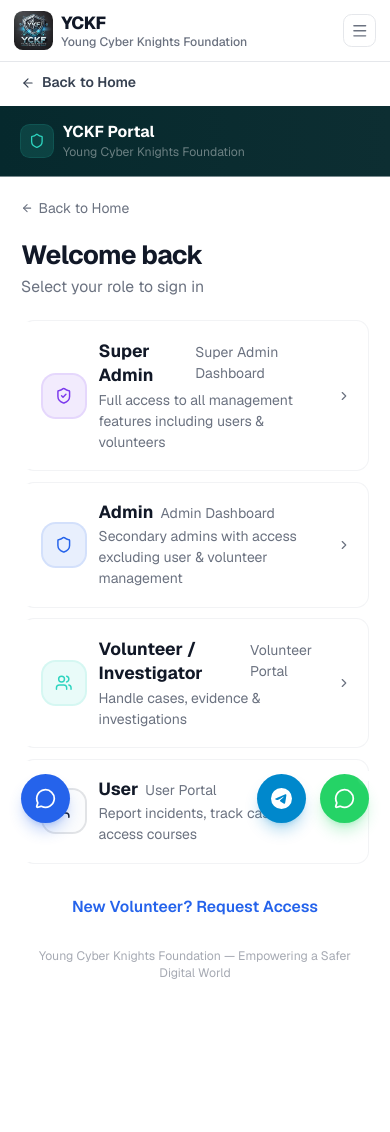
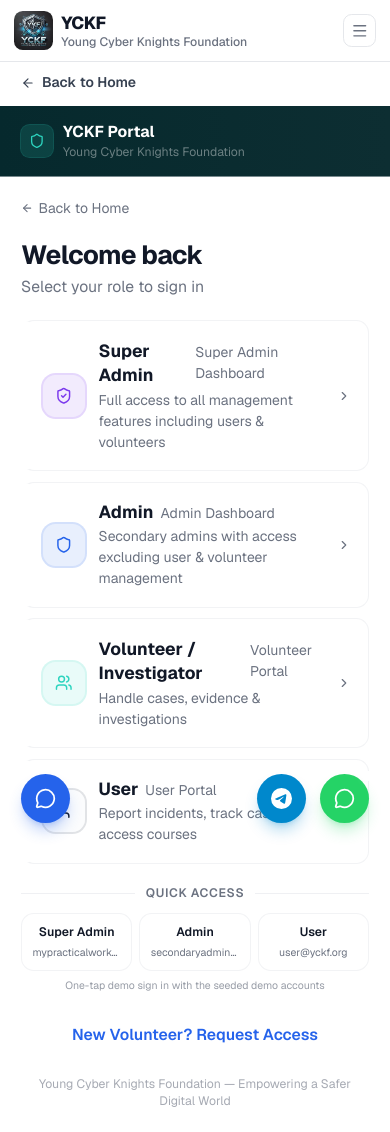
Before and after one commit to 123cyberstudent/yckf-platform, a Next.js app in the folder dashboard/: page /login in a window 390 px wide. Before the commit the page ends 1004 px from the top, so only its background shows below. Built offline with nearby package versions, Linux system fonts and the light colour scheme.

Commit message:
feat(dashboard): align login with new structure - email/phone identifier, quick demo access, forgot password

```diff
--- a/dashboard/components/auth/login-form.tsx
+++ b/dashboard/components/auth/login-form.tsx
@@ -96,11 +96,43 @@ const roles: RoleCard[] = [
 ]
 
 const loginSchema = z.object({
-  email: z.string().email('Please enter a valid email address'),
+  identifier: z.string().trim().min(1, 'Please enter your email or phone number'),
   password: z.string().min(1, 'Password is required'),
 })
 
 type LoginFormData = z.infer<typeof loginSchema>
+
+interface QuickLoginAccount {
+  role: Role
+  label: string
+  description: string
+  identifier: string
+  password: string
+}
+
+const quickLoginAccounts: QuickLoginAccount[] = [
+  {
+    role: 'super_admin',
+    label: 'Super Admin',
+    description: 'mypracticalworks@gmail.com',
+    identifier: 'mypracticalworks@gmail.com',
+    password: 'SecureSuperAdmin@2026',
+  },
+  {
+    role: 'admin',
+    label: 'Admin',
+    description: 'secondaryadmin@yckf.org',
+    identifier: 'secondaryadmin@yckf.org',
+    password: 'SecureSecondaryAdmin@2026',
+  },
+  {
+    role: 'user',
+    label: 'User',
+    description: 'user@yckf.org',
+    identifier: 'user@yckf.org',
+    password: 'SecureUser@2026',
+  },
+]
 
 function BrandingPanel() {
   return (
@@ -202,7 +234,7 @@ export function LoginForm() {
   } = useForm<LoginFormData>({
     resolver: zodResolver(loginSchema),
     defaultValues: {
-      email: '',
+      identifier: '',
       password: '',
     },
   })
@@ -216,6 +248,16 @@ export function LoginForm() {
     setShowPassword(false)
   }
 
+  function handleQuickLogin(role: Role, identifier: string, password: string) {
+    setSelectedRole(role)
+    setOtpState(null)
+    setOtpCode('')
+    setOtpError(null)
+    setError(null)
+    reset({ identifier, password })
+    setShowPassword(false)
+  }
+
   async function onSubmit(data: LoginFormData) {
     setIsLoading(true)
     setError(null)
@@ -224,7 +266,7 @@ export function LoginForm() {
       const response = await fetch('/api/auth/login', {
         method: 'POST',
         headers: { 'Content-Type': 'application/json' },
-        body: JSON.stringify(data),
+        body: JSON.stringify({ identifier: data.identifier, password: data.password }),
       })
 
       const result = await response.json()
@@ -432,6 +474,41 @@ export function LoginForm() {
                     })}
                   </div>
 
+                  <div className="mt-6">
+                    <div className="relative mb-3 flex items-center justify-center gap-3">
+                      <div className="h-px flex-1 bg-border/60" />
+                      <span className="text-sm font-semibold uppercase tracking-wider text-muted-foreground">
+                        Quick access
+                      </span>
+                      <div className="h-px flex-1 bg-border/60" />
+                    </div>
+                    <div className="grid grid-cols-3 gap-2">
+                      {quickLoginAccounts.map((account, index) => (
+                        <button
+                          key={account.role}
+                          type="button"
+                          onClick={() =>
+                            handleQuickLogin(account.role, account.identifier, account.password)
+                          }
+                          className="group flex flex-col items-center gap-1 rounded-xl border border-border/50 bg-card/80 p-3 text-center backdrop-blur transition-all duration-200 hover:border-[#2DD4BF]/40 hover:bg-card hover:shadow-lg hover:shadow-[#2DD4BF]/5 active:scale-[0.98]"
+                          style={{
+                            animation: `fadeIn 0.4s ease-out ${0.4 + index * 0.1}s both`,
+                          }}
+                        >
+                          <span className="text-sm font-semibold text-foreground transition-colors group-hover:text-[#2DD4BF]">
+                            {account.label}
+                          </span>
+                          <span className="max-w-full truncate text-xs text-muted-foreground">
+                            {account.description}
+                          </span>
+                        </button>
+                      ))}
+                    </div>
+                    <p className="mt-2 text-center text-xs text-muted-foreground/70">
+                      One-tap demo sign in with the seeded demo accounts
+                    </p>
+                  </div>
+
                   <div className="mt-5 pt-4 text-center">
                     <Link
                       href="/volunteers"
@@ -561,23 +638,25 @@ export function LoginForm() {
                         )}
 
                         <FieldGroup>
-                          <Field data-invalid={!!errors.email}>
-                            <FieldLabel htmlFor="email">Email</FieldLabel>
+                          <Field data-invalid={!!errors.identifier}>
+                            <FieldLabel htmlFor="identifier">Email or Phone Number</FieldLabel>
                             <div className="relative">
                               <Mail className="absolute left-3 top-1/2 size-4 -translate-y-1/2 text-muted-foreground" />
                               <Input
-                                id="email"
-                                type="email"
-                                placeholder="you@example.com"
+                                id="identifier"
+                                type="text"
+                                placeholder="you@example.com or +233 55 000 0000"
                                 autoComplete="off"
-                                aria-invalid={!!errors.email}
+                                autoCapitalize="none"
+                                spellCheck={false}
+                                aria-invalid={!!errors.identifier}
                                 className="pl-9"
-                                {...register('email')}
+                                {...register('identifier')}
                               />
                             </div>
-                            {errors.email && (
+                            {errors.identifier && (
                               <FieldDescription className="text-destructive">
-                                {errors.email.message}
+                                {errors.identifier.message}
                               </FieldDescription>
                             )}
                           </Field>
@@ -590,7 +669,7 @@ export function LoginForm() {
                                 id="password"
                                 type={showPassword ? 'text' : 'password'}
                                 placeholder="Enter your password"
-                                autoComplete="new-password"
+                                autoComplete="current-password"
                                 aria-invalid={!!errors.password}
                                 className="pl-9 pr-10"
                                 {...register('password')}
@@ -614,6 +693,15 @@ export function LoginForm() {
                             )}
                           </Field>
                         </FieldGroup>
+
+                        <div className="flex items-center justify-end">
+                          <Link
+                            href="/forgot-password"
+                            className="text-sm font-medium text-[#2563EB] underline-offset-4 transition-colors hover:underline hover:text-[#2563EB]/80"
+                          >
+                            Forgot password?
+                          </Link>
+                        </div>
 
                         <Button
                           type="submit"
```
